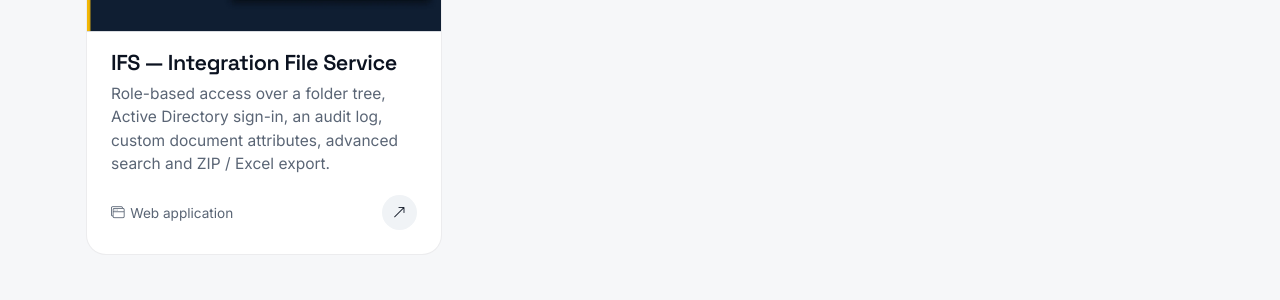
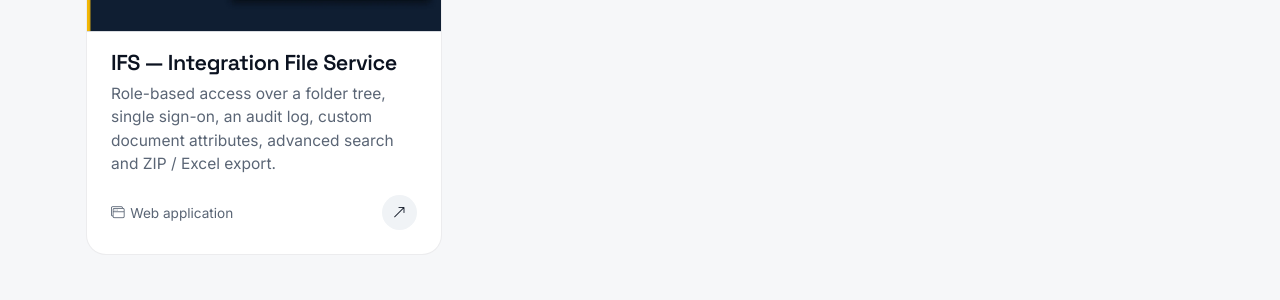
Before and after one commit to iakimlabs/iakimlabs.github.io, a Jekyll site: the page built from index.html, in a window 1280 px wide and 900 px high, scrolled down 2299 px. Shown: the part 176-476 px from the top of the window. Built offline with Jekyll 4.4.1, drawn with Linux system fonts in a browser that asks for light colours.

Commit message:
IFS case study: say single sign-on instead of Active Directory
Co-Authored-By: Claude Sonnet 5.5 <noreply@anthropic.com>
Claude-Session: https://claude.ai/code/session_0166y8BgE3d5ShrLBXU53SdE

```diff
--- a/_projects/ifs.md
+++ b/_projects/ifs.md
@@ -2,7 +2,7 @@
 title: IFS — Integration File Service
 short_title: IFS
 tagline: A corporate document repository on top of S3, with a web UI for employees and an HTTP API for 1C.
-summary: Role-based access over a folder tree, Active Directory sign-in, an audit log, custom document attributes, advanced search and ZIP / Excel export.
+summary: Role-based access over a folder tree, single sign-on, an audit log, custom document attributes, advanced search and ZIP / Excel export.
 order: 1
 featured: true
 accent: "#2f7bd9"
```
